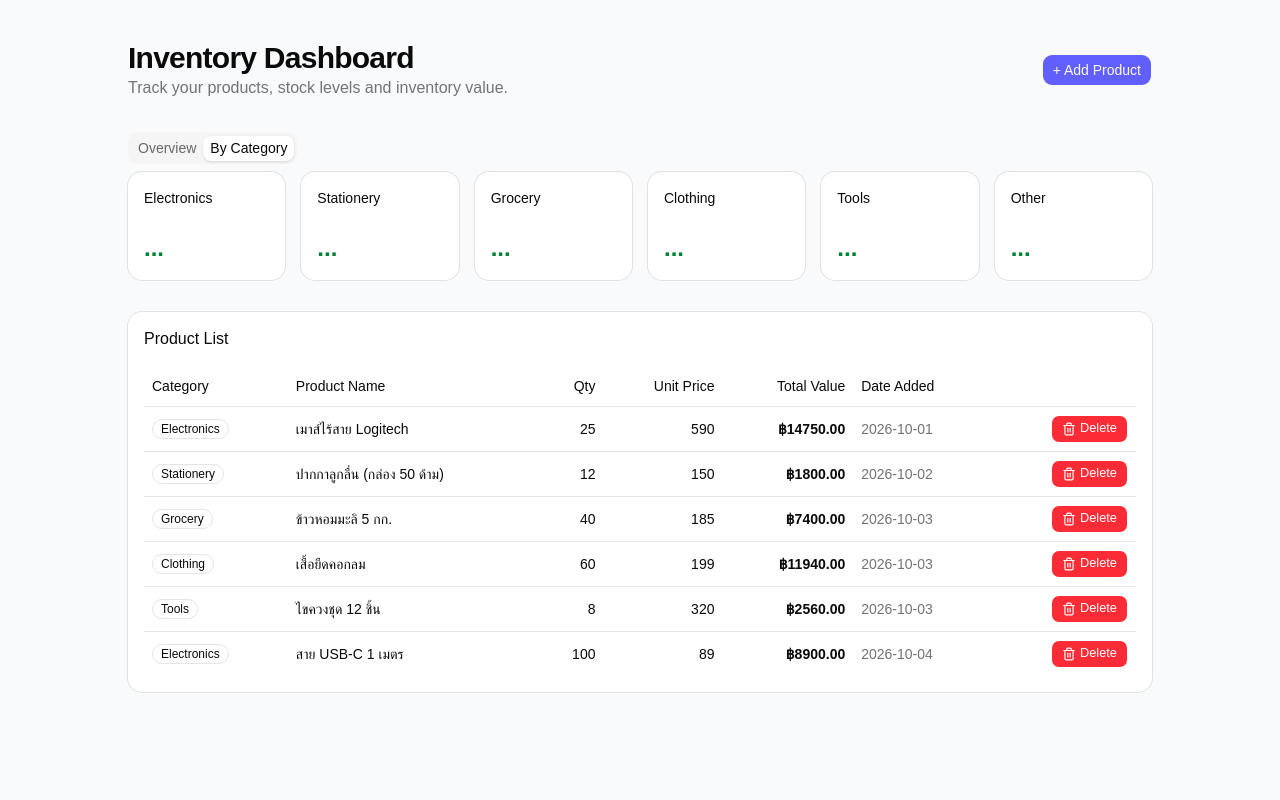
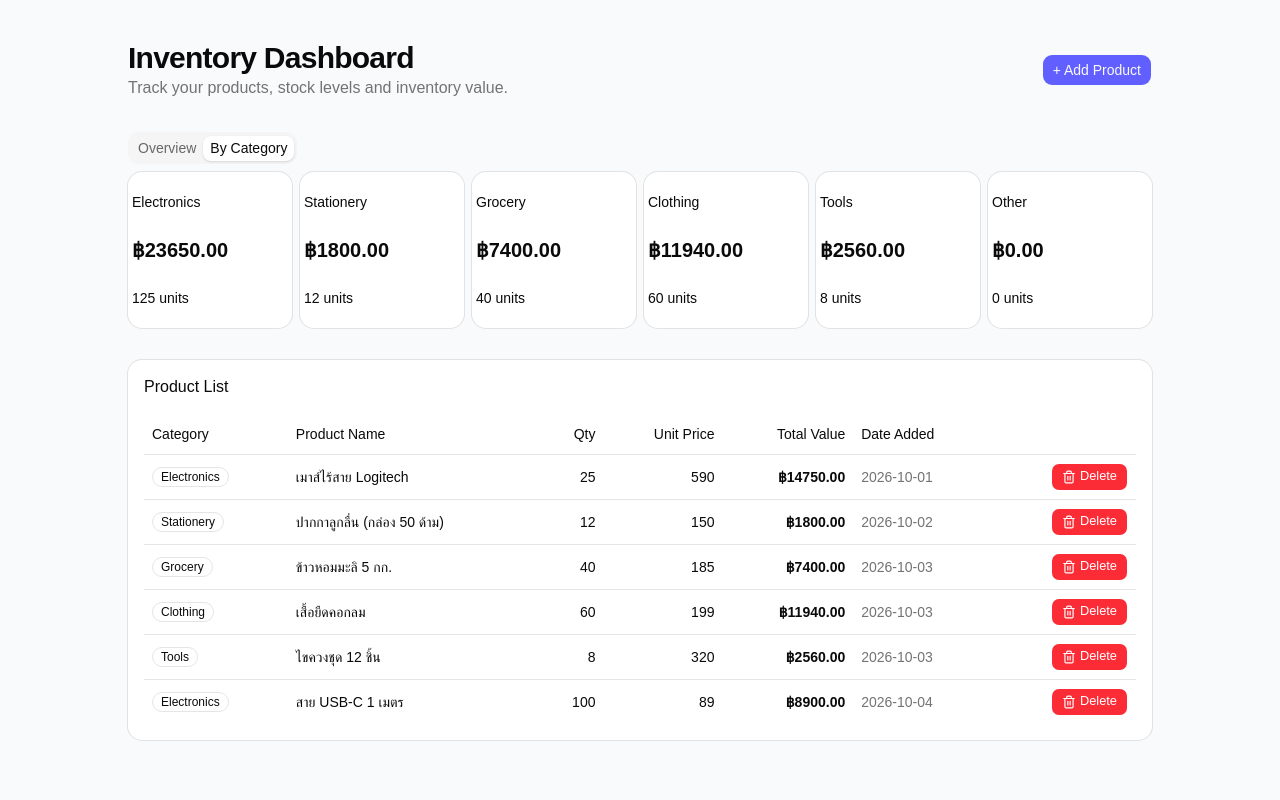
Before and after one commit to AstroCreeper496/q3-inv-680610729, a React (Vite) app: page / in a window 1280 px wide. Both pictures are taken after a click on the tab "By Category". Shown: the top 800 px of the page. Built offline with nearby package versions, Linux system fonts and the light colour scheme.

Commit message:
design 0.2

```diff
--- a/src/components/CategoryCards.tsx
+++ b/src/components/CategoryCards.tsx
@@ -38,11 +38,11 @@ export function CategoryCards() {
         );
 
         return (
-          // Use Card component to display values by category
-          <div>
-            {category.label} - ฿{categoryValue.toFixed(2)} - {categoryUnits}{" "}
-            units
-          </div>
+          <Card>
+            <div className="p-1">{category.label}</div>
+            <div className="font-bold text-xl p-1">฿{categoryValue.toFixed(2)}</div>
+            <div className="p-1">{categoryUnits}{" "}units</div>
+          </Card>
         );
       })}
     </div>
--- a/src/components/OverviewCards.tsx
+++ b/src/components/OverviewCards.tsx
@@ -1,6 +1,7 @@
 import { useItemStore } from '@/store/dataStore';
 import { Card, CardContent, CardHeader, CardTitle } from '@/components/ui/card';
 import { Tabs, TabsList, TabsTrigger, TabsContent } from '@/components/ui/tabs';
+import { CategoryCards } from './CategoryCards';
 
 export function OverviewCards() {
   const inventory = useItemStore((state) => state.inventory);
@@ -38,52 +39,8 @@ export function OverviewCards() {
             </CardContent>
           </Card>
         </TabsContent>
-        <TabsContent value="byCategory" className="grid gap-4 md:grid-cols-6">
-
-          <Card>
-            <CardHeader className="flex flex-row items-center justify-between pb-2">
-              <CardTitle className="text-sm font-medium">Electronics</CardTitle>
-            </CardHeader>
-            <CardContent>
-              <div className="text-2xl text-green-700 font-bold">...</div>
-            </CardContent>
-          </Card>
-          <Card>
-            <CardHeader className="flex flex-row items-center justify-between pb-2">
-              <CardTitle className="text-sm font-medium">Stationery</CardTitle>
-            </CardHeader>
-            <CardContent>
-              <div className="text-2xl text-green-700 font-bold">...</div>
-            </CardContent>
-            </Card><Card>
-            <CardHeader className="flex flex-row items-center justify-between pb-2">
-              <CardTitle className="text-sm font-medium">Grocery</CardTitle>
-            </CardHeader>
-            <CardContent>
-              <div className="text-2xl text-green-700 font-bold">...</div>
-            </CardContent>
-            </Card><Card>
-            <CardHeader className="flex flex-row items-center justify-between pb-2">
-              <CardTitle className="text-sm font-medium">Clothing</CardTitle>
-            </CardHeader>
-            <CardContent>
-              <div className="text-2xl text-green-700 font-bold">...</div>
-            </CardContent>
-            </Card><Card>
-            <CardHeader className="flex flex-row items-center justify-between pb-2">
-              <CardTitle className="text-sm font-medium">Tools</CardTitle>
-            </CardHeader>
-            <CardContent>
-              <div className="text-2xl text-green-700 font-bold">...</div>
-            </CardContent>
-            </Card><Card>
-            <CardHeader className="flex flex-row items-center justify-between pb-2">
-              <CardTitle className="text-sm font-medium">Other</CardTitle>
-            </CardHeader>
-            <CardContent>
-              <div className="text-2xl text-green-700 font-bold">...</div>
-            </CardContent>
-          </Card>
+        <TabsContent value="byCategory">
+          <CategoryCards/>
         </TabsContent>
       </Tabs>
     </div>
```
